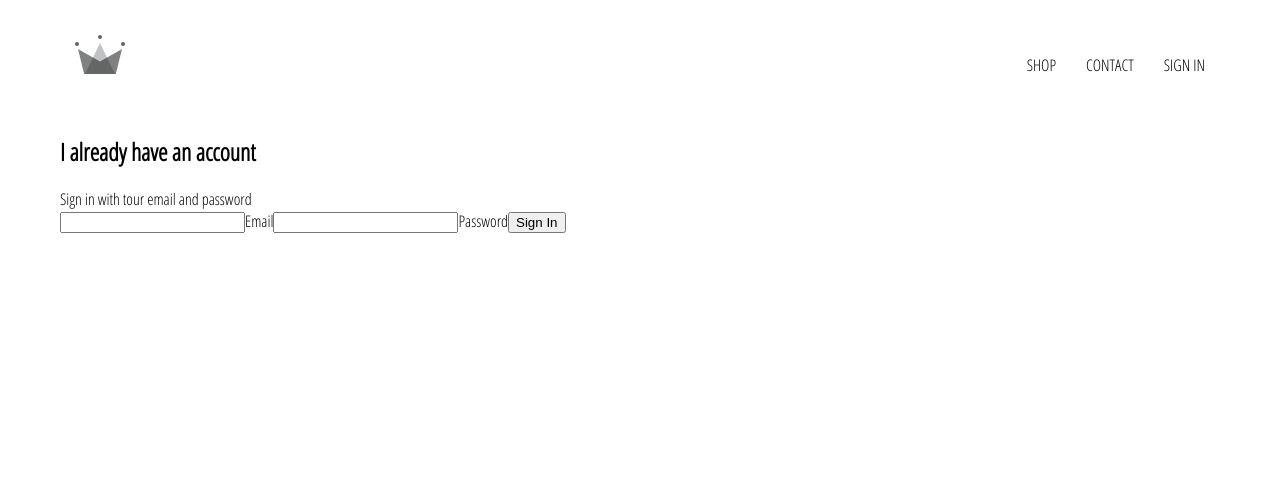
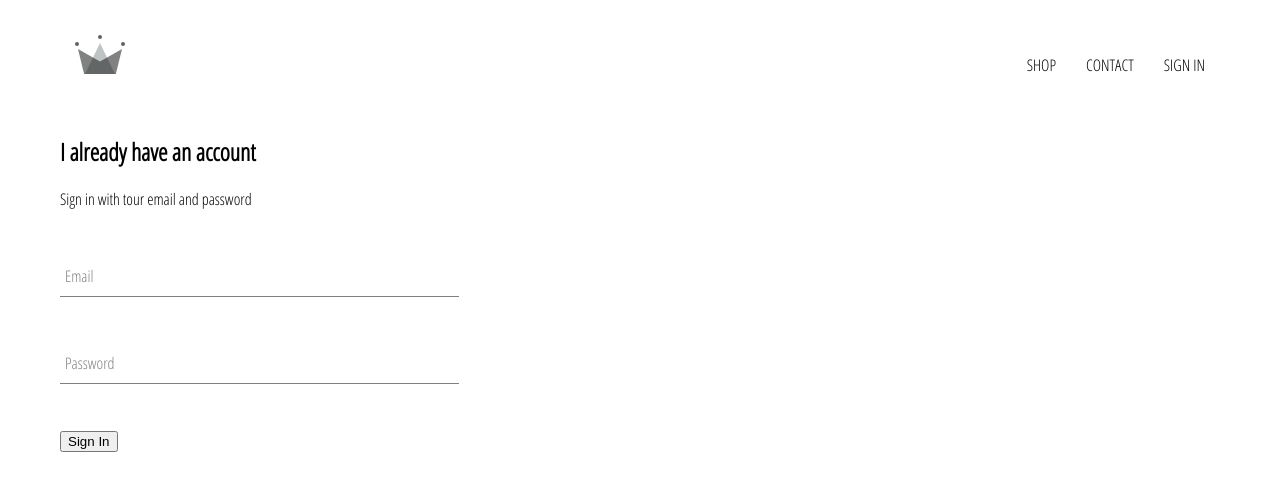
Before and after one commit to alejogschwind/crwn-clothing, a React (Create React App) app: page /signin in a window 1280 px wide. Shown: the top 490 px of the page. Built offline with nearby package versions, Linux system fonts and the light colour scheme.

Commit message:
added form-input component and styles for sign in form.

```diff
--- /dev/null
+++ b/src/components/form-input/form-input.component.jsx
@@ -0,0 +1,18 @@
+import React from 'react';
+
+import './form-input.styles.scss';
+
+const FormInput = ({ handleChange, lable, ...otherProps}) => (
+  <div className='group'>
+    <input className='form-input' onChange={handleChange} {...otherProps}/>
+    {
+      lable ?
+      (<lable className={`${otherProps.value.length ? 'shrink': ''} form-input-label`}>
+        {lable}
+      </lable>)
+      : null
+    }
+  </div>
+)
+
+export default FormInput;
--- /dev/null
+++ b/src/components/form-input/form-input.styles.scss
@@ -0,0 +1,54 @@
+$sub-color: grey;
+$main-color: black;
+
+@mixin shrinkLabel {
+  top: -14px;
+  font-size: 12px;
+  color: $main-color;
+}
+
+.group {
+  position: relative;
+  margin: 45px 0;
+
+  .form-input {
+    background: none;
+    background-color: white;
+    color: $sub-color;
+    font-size: 18px;
+    padding: 10px 10px 10px 5px;
+    display: block;
+    width: 100%;
+    border: none;
+    border-radius: 0;
+    border-bottom: 1px solid $sub-color;
+    margin: 25px 0;
+
+    &:focus {
+      outline: none;
+    }
+
+    &:focus ~ .form-input-label {
+      @include shrinkLabel();
+    }
+  }
+
+  input[type='password'] {
+    letter-spacing: 0.3em;
+  }
+
+  .form-input-label {
+    color: $sub-color;
+    font-size: 16px;
+    font-weight: normal;
+    position: absolute;
+    pointer-events: none;
+    left: 5px;
+    top: 10px;
+    transition: 300ms ease all;
+
+    &.shrink {
+      @include shrinkLabel();
+    }
+  }
+}
--- a/src/components/sign-in/sign-in.component.jsx
+++ b/src/components/sign-in/sign-in.component.jsx
@@ -1,4 +1,6 @@
 import React from 'react';
+
+import FormInput from '../form-input/form-input.component';
 
 import './sign-in.styles.scss';
 
@@ -31,22 +33,22 @@ class SignIn extends React.Component {
 
         <form onSubmit={this.handleSubmit}>
 
-          <input
+          <FormInput
             name='email'
             value={this.state.email}
-            onChange={this.handleChange}
+            handleChange={this.handleChange}
+            lable='Email'
             required
           />
-          <label>Email</label>
 
-          <input
+          <FormInput
             name='password'
             type='password'
             value={this.state.password}
-            onChange={this.handleChange}
+            handleChange={this.handleChange}
+            lable='Password'
             required
           />
-          <label>Password</label>
 
           <input type='submit' value='Sign In'/>
         </form>
--- a/src/components/sign-in/sign-in.styles.scss
+++ b/src/components/sign-in/sign-in.styles.scss
@@ -0,0 +1,3 @@
+.sign-in {
+  width: 30vw;
+}
```
